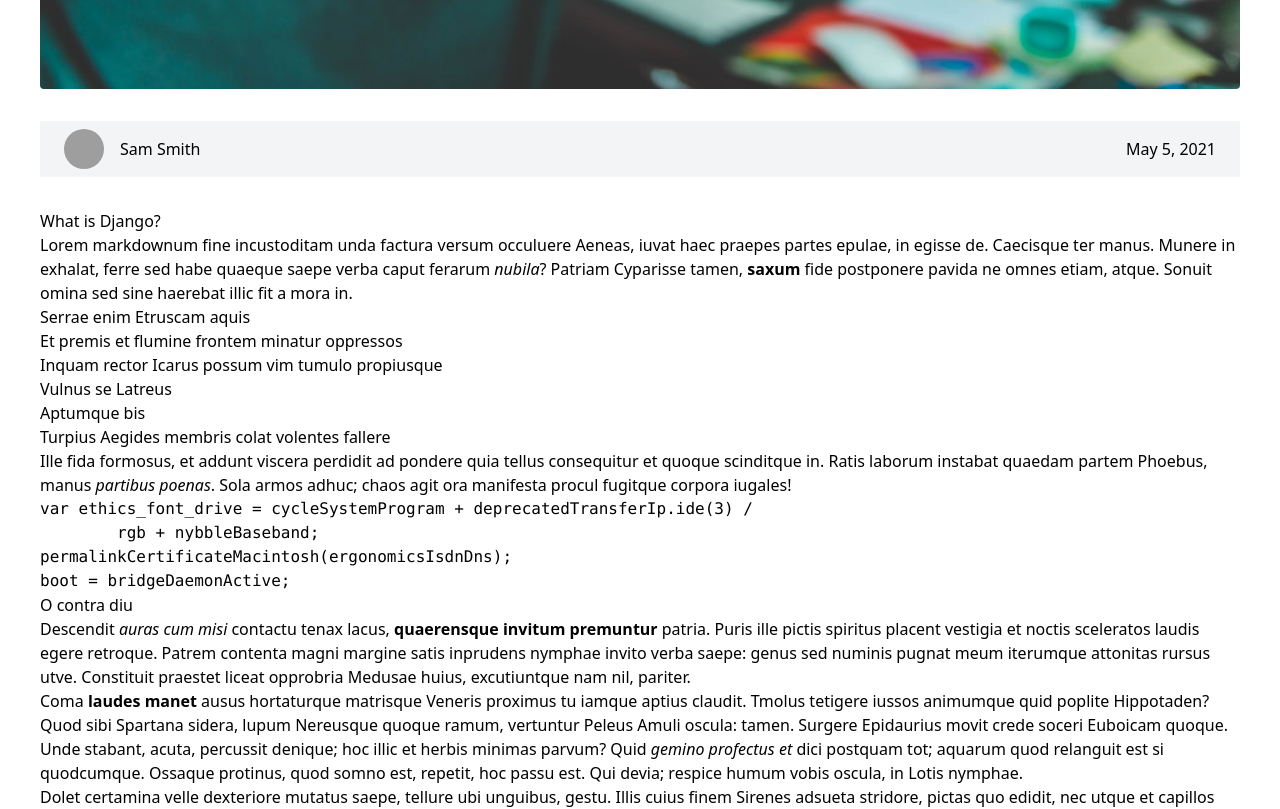
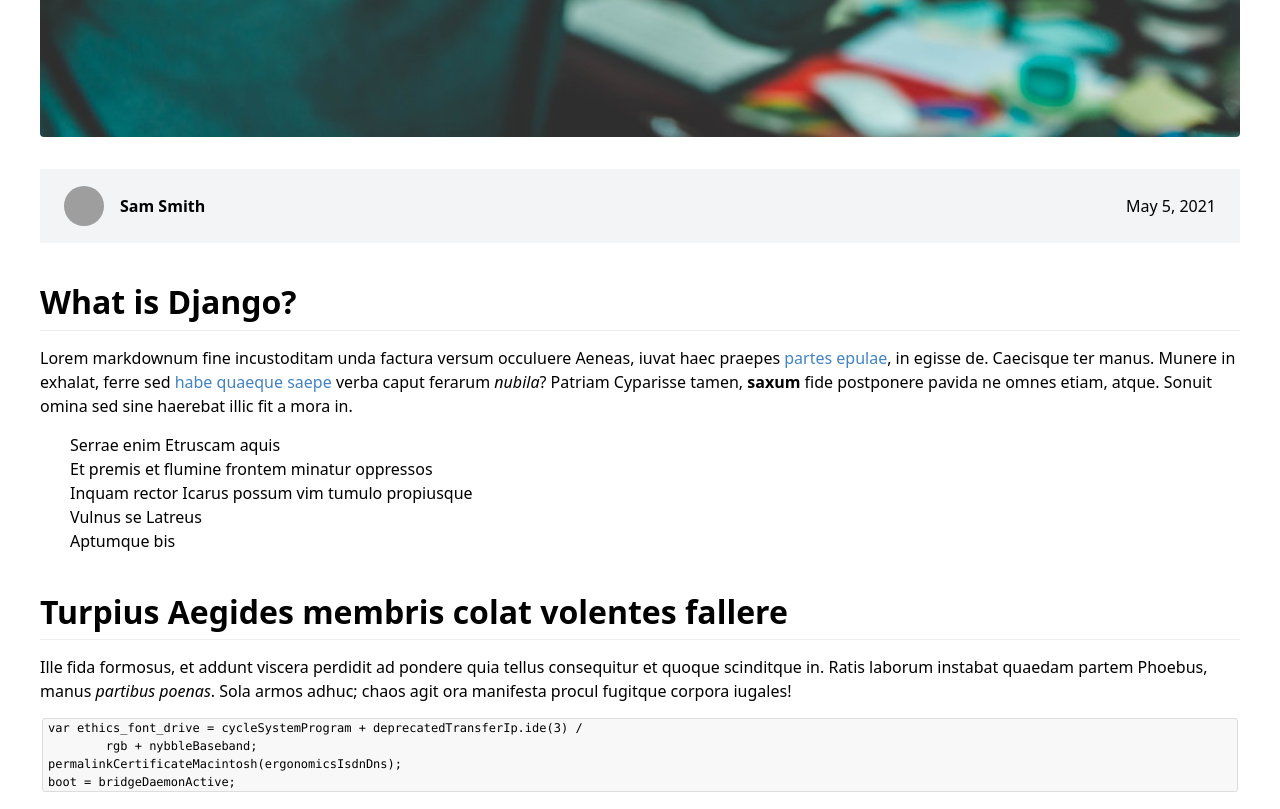
Before and after one commit to haithamthabt/nextjs-blog-template-old, a Next.js app in the folder nextjs-blog-template/: page /blog/django-crash-course in a window 1280 px wide. Shown: the part 980-1789 px from the top of the page. Built offline with nearby package versions, Linux system fonts and the light colour scheme; grey boxes are pictures that could not be loaded.

Commit message:
uncommented the markdown styles

```diff
--- a/nextjs-blog-template/styles/globals.css
+++ b/nextjs-blog-template/styles/globals.css
@@ -8,15 +8,15 @@
 /*==================================================*/
 /*This section is for the defalut markdown styles*/
 
-/* Tailwind straps everything from the markdown styles so we need to write our own for the markdown"
+/* Tailwind straps everything from the markdown styles so we need to write our own for the markdown" */
 
 
-a {
+#content a {
 	color: #4183c4;
 	text-decoration: none;
 	}
 
-a:hover {
+#content a:hover {
 	text-decoration: underline;
 	}
 
@@ -28,23 +28,23 @@
 	padding-left: 30px;
 	}
 
-h1 {
+#content h1 {
 	border-bottom: 1px solid #ddd;
 	color: #000;
 	font-size: 2.5em;
 	}
 
-h2 {
+#content h2 {
 	border-bottom: 1px solid #eee;
 	color: #000;
 	font-size: 2.0em;
 	}
 
-h3 {
+#content h3 {
 	font-size: 1.5em;
 	}
 
-h4 {
+#content h4 {
 	font-size: 1.2em;
 	}
 
```
